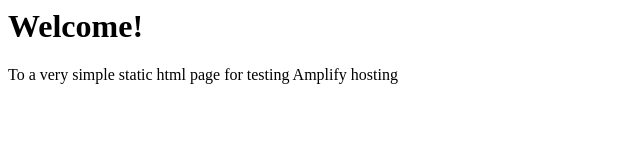
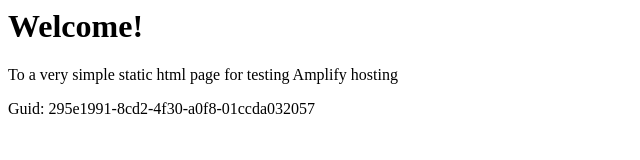
Before and after one commit to aws-aemilia-arn/Github-PR-Commit-Integration-Test-DoNotTouch-v1-prod-eu-north-1, a website: page src/index.html in a window 1280 px wide. Shown: the whole page, without its empty margins (0-640 px from the left). Drawn offline with Linux system fonts and the light colour scheme.

Commit message:
commit from integ tests

```diff
--- a/src/index.html
+++ b/src/index.html
@@ -1,3 +1,5 @@
+
+
 <html lang="en">
 
 <head>
@@ -10,6 +12,6 @@
 <body>
     <h1>Welcome!</h1>
     <p>To a very simple static html page for testing Amplify hosting</p>
-</body>
+    <p>Guid: 295e1991-8cd2-4f30-a0f8-01ccda032057</p></body>
 
 </html>
```
